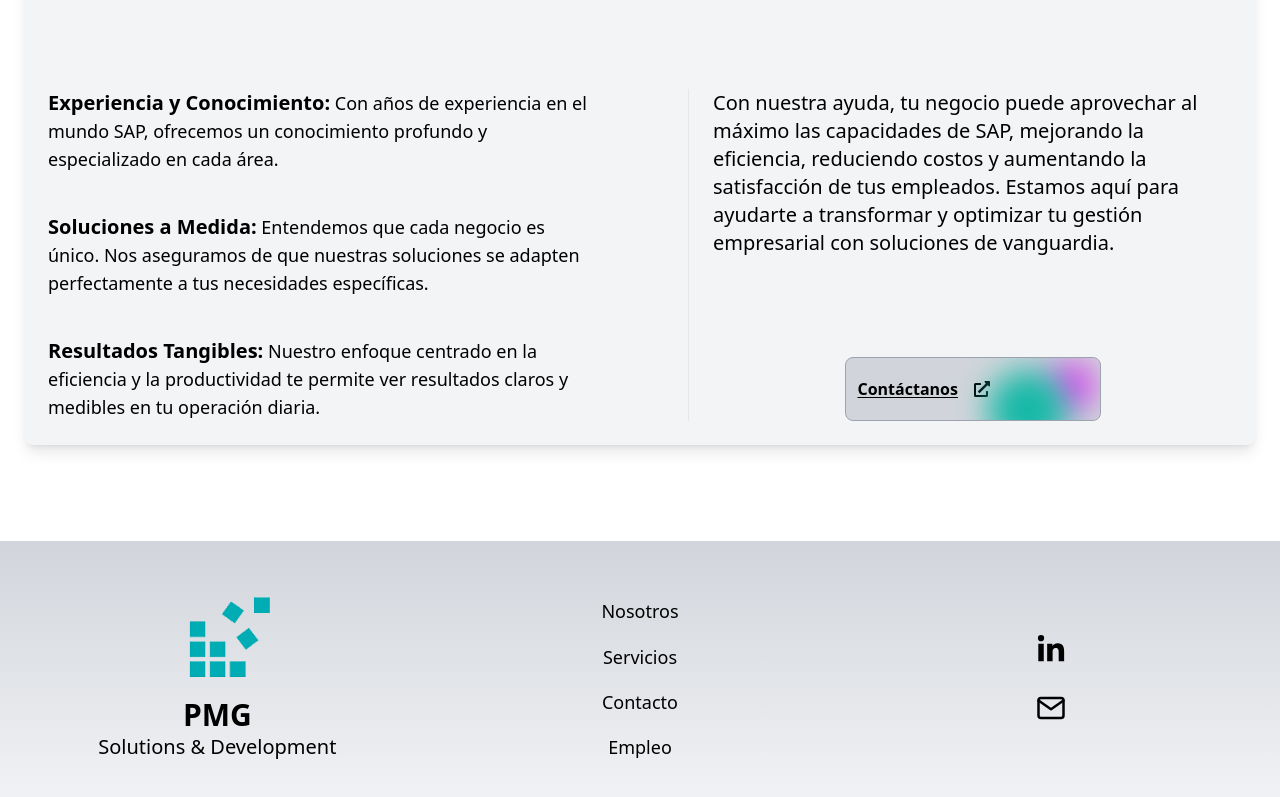
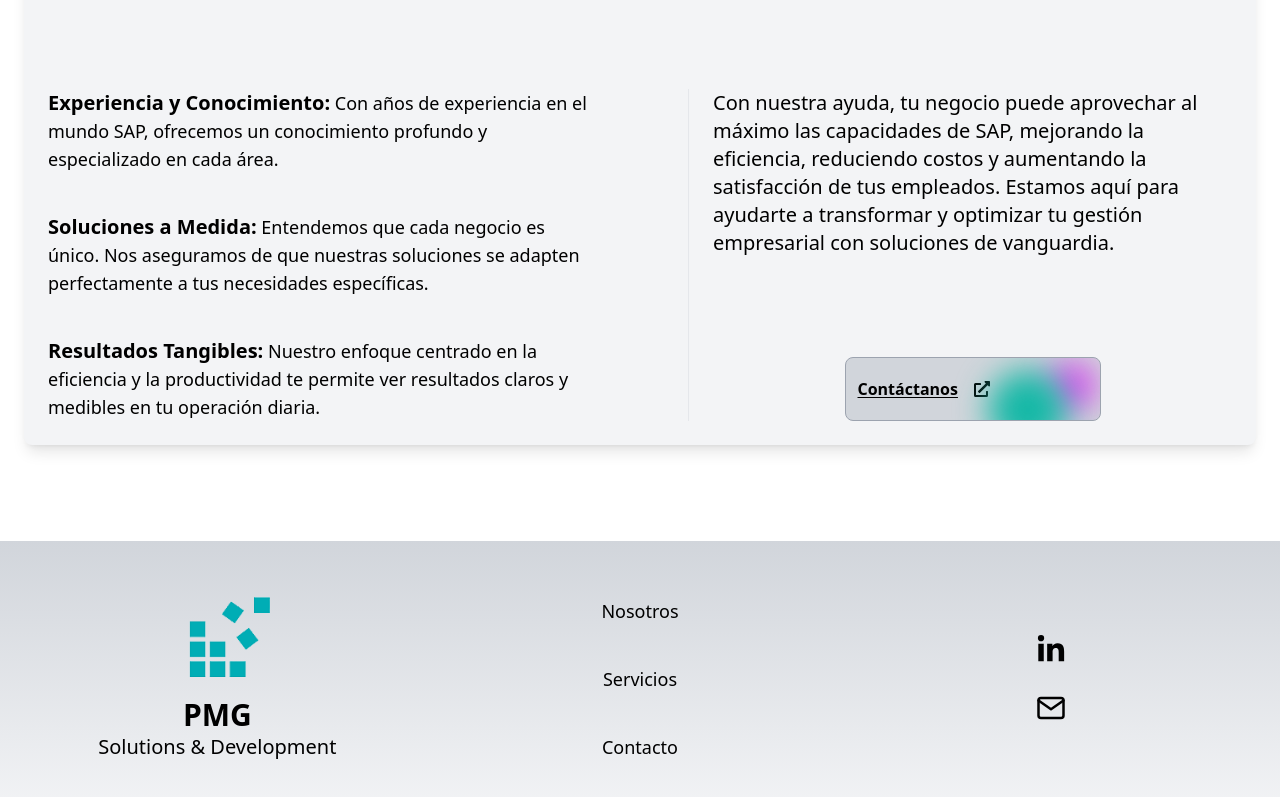
Before and after one commit to beMimg/PMG, a React (Create React App) app: page / in a window 1280 px wide. Shown: the part 2310-3107 px from the top of the page. Built offline with nearby package versions, Linux system fonts and the light colour scheme.

Commit message:
Remove empleo from footer

```diff
--- a/src/components/footer/Footer.tsx
+++ b/src/components/footer/Footer.tsx
@@ -14,7 +14,6 @@ const Footer = () => {
           <Link to="nosotros">Nosotros</Link>
           <Link to="servicios">Servicios</Link>
           <Link to="contacto">Contacto</Link>
-          <Link to="empleo">Empleo</Link>
         </div>
         <div className="justify-self-center">
           <Socials />
--- a/src/components/footer/Socials.tsx
+++ b/src/components/footer/Socials.tsx
@@ -6,7 +6,7 @@ const Socials = () => {
   return (
     <div className="flex flex-row gap-3 md:flex-col">
       <a
-        href="google"
+        href="https://www.linkedin.com/company/pmg-solutions-development"
         className="group rounded-full  p-2 transition-all hover:bg-blue-700"
       >
         <FaLinkedinIn className="text-2xl text-black transition-all group-hover:text-white md:text-3xl" />
```
